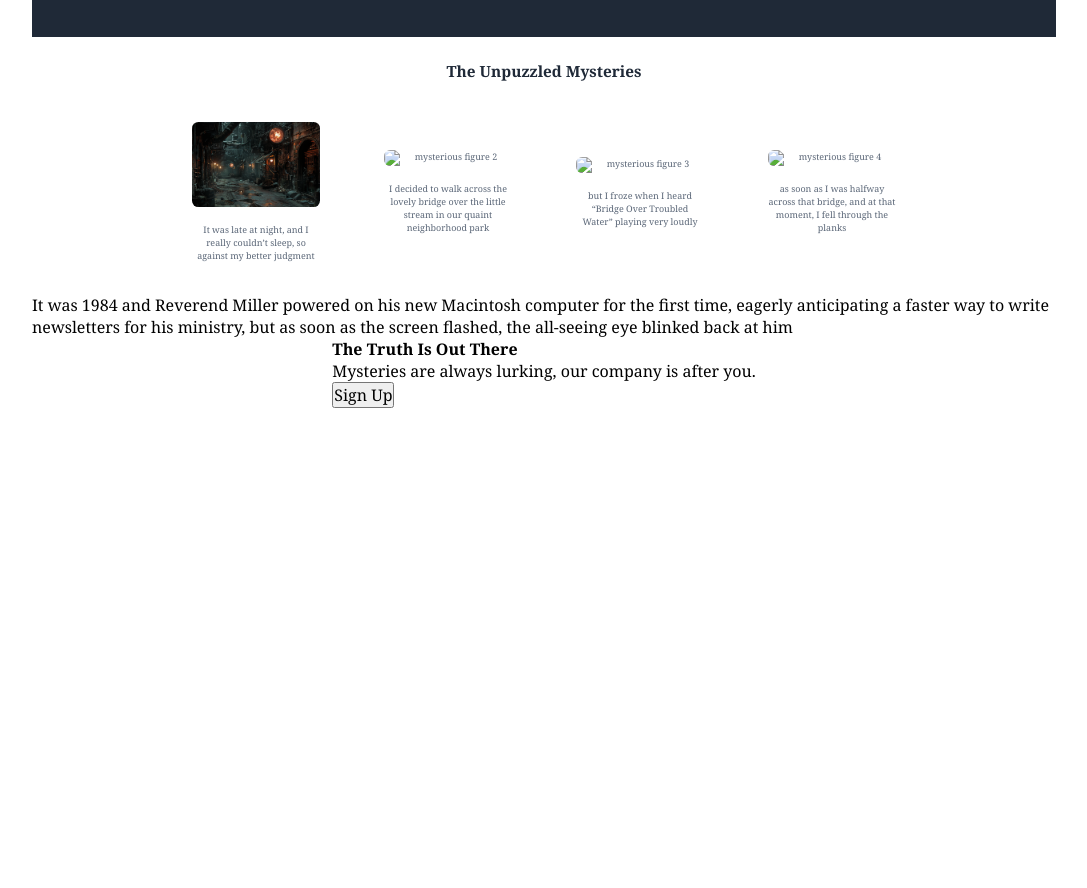
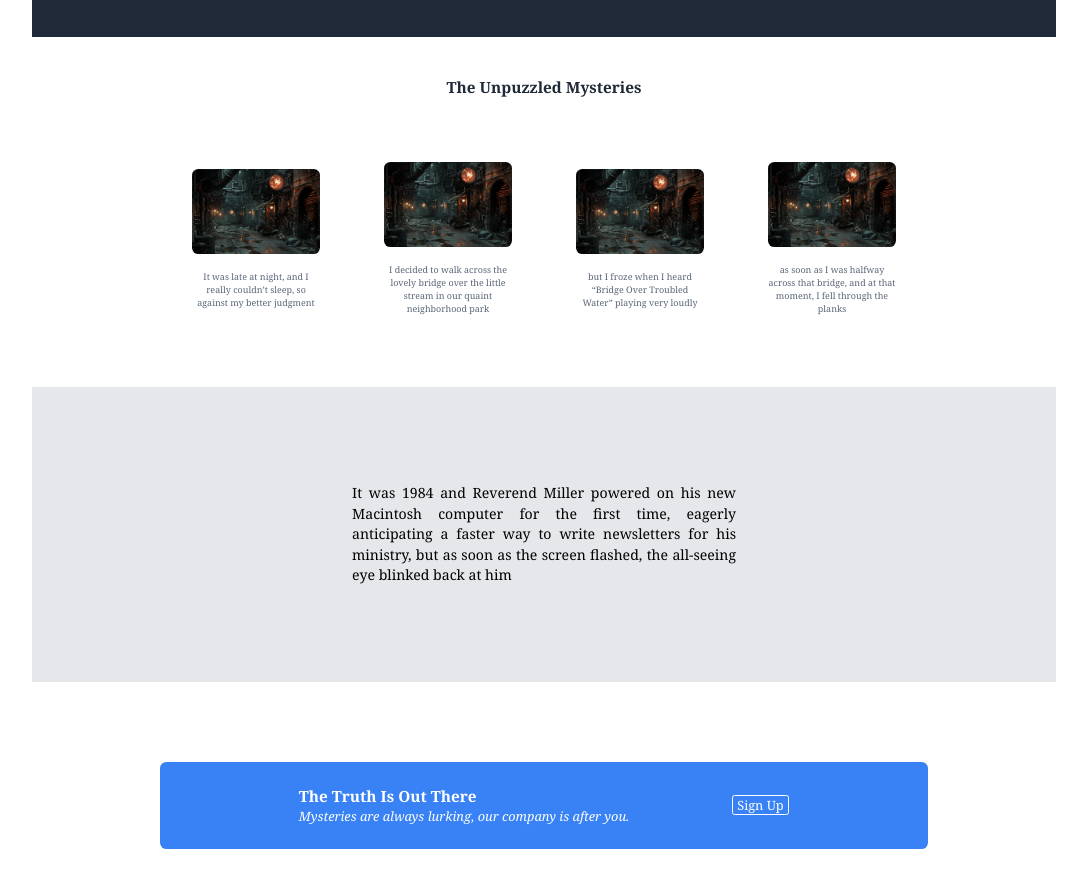
Before and after one commit to yrod15x/Landing-Page-Odin-project, a plain HTML site: page index.html in a window 1280 px wide. Shown: the part 262-1150 px from the top of the page, without its empty margins (96-1183 px from the left). Before the commit the page ends 800 px from the top, so only its background shows below. Drawn offline with Linux system fonts and the light colour scheme.

Commit message:
pagina terminada

```diff
--- a/index.html
+++ b/index.html
@@ -45,15 +45,15 @@
                     <p>It was late at night, and I really couldn’t sleep, so against my better judgment</p>
                 </div>
                 <div class="text-img">
-                    <img src="#" alt="mysterious figure 2">
+                    <img src="/mystery-three.png" alt="mysterious figure 2">
                     <p>I decided to walk across the lovely bridge over the little stream in our quaint neighborhood park</p>
                 </div>
                 <div class="text-img">
-                    <img src="#" alt="mysterious figure 3">
+                    <img src="/mystery-three.png" alt="mysterious figure 3">
                     <p> but I froze when I heard “Bridge Over Troubled Water” playing very loudly</p>
                 </div>
                 <div class="text-img">
-                    <img src="#" alt="mysterious figure 4">
+                    <img src="/mystery-three.png" alt="mysterious figure 4">
                     <p>as soon as I was halfway across that bridge, and at that moment, I fell through the planks</p>
                 </div>
             </div>
@@ -63,11 +63,13 @@
         </div>
     </main>
     <footer>
-        <div class="exit-section">
-            <h4>The Truth Is Out There</h4>
-            <p>Mysteries are always lurking, our company is after you.</p>
+        <div class="section-three">
+            <div class="exit-section">
+                <h4>The Truth Is Out There</h4>
+                <p>Mysteries are always lurking, our company is after you.</p>
+            </div>
+            <input type="submit" value="Sign Up">
         </div>
-        <input type="submit" value="Sign Up">
     </footer>
 </body>
 </html>
--- a/stylos.css
+++ b/stylos.css
@@ -132,12 +132,13 @@
     align-items: center;
     margin: 2dvh 0;
     gap: 5dvw;
+    padding: 5dvh 0;
   }
   .section-one h3
   {
     color: #1f2937;
     font-size: 1.2dvw;
-    margin: 3dvh 0;
+    margin: 5dvh 0 1dvh 0;
   }
 
   .text-img
@@ -158,3 +159,65 @@
     border-radius: 0.5dvw;
     margin-bottom: 2dvh;
   }
+  .section-two
+  {
+    background-color: #E5E7EB;
+    display: flex;
+    justify-content: center;
+    align-items: center;
+    width: 80dvw;
+    padding: 12dvh 25dvw;
+  }
+  .section-two p
+  {
+    font-size: 1.1dvw;
+    text-align: justify;
+    line-height: 1.6dvw;
+  }
+
+  footer
+  {
+    background-color: #ffffff;
+  }
+  .section-three
+  {
+    display: flex;
+    justify-content: center;
+    align-items: center;
+    background-color: #3882f6;
+    margin: 10dvh 0;
+    padding: 3dvh 2dvw;
+    width: 60dvw;
+    border-radius: 0.5dvw;
+    gap: 8dvw;
+  }
+
+  .exit-section
+  {
+    flex-flow: column nowrap;
+    color: #ffffff;
+  }
+
+.exit-section h4
+{
+  font-size: 1.2dvw;
+  font-weight: bold;
+}
+
+.exit-section p
+{
+  font-size: 1dvw;
+  font-style: italic;
+}
+
+  .section-three input
+  {
+    width: 4.5dvw;
+    border: 0.1dvw solid #ffffff;
+    background-color: #3882f6;
+    color: #ffffff;
+    border-radius: 0.2dvw;
+
+    text-align: center;
+    font-size: 1dvw;
+  }
```
